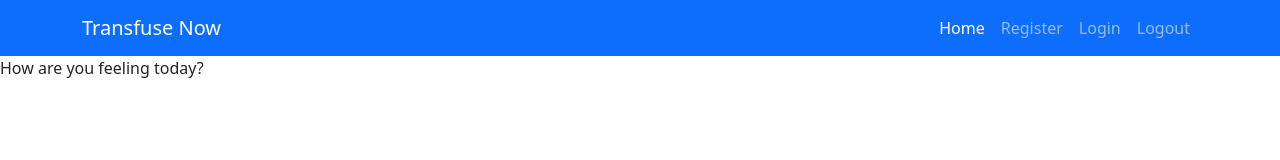
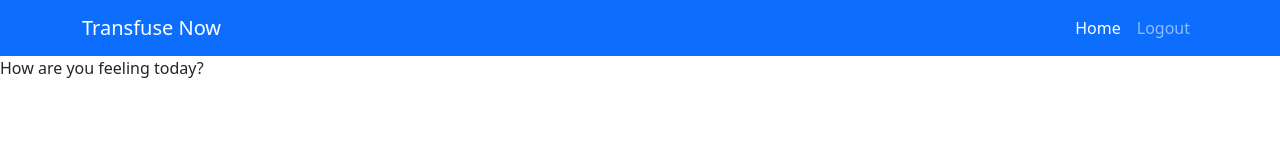
Before and after one commit to aditya6700/Blood-Bank-System, a React (Create React App) app in the folder client/: page / in a window 1280 px wide. Shown: the top 160 px of the page. Built offline with nearby package versions, Linux system fonts and the light colour scheme.

Commit message:
navigation bar updated using usecontext and state

```diff
--- a/client/src/components/NavigationBar.jsx
+++ b/client/src/components/NavigationBar.jsx
@@ -1,8 +1,29 @@
-import React from 'react';
+import React, { useContext } from 'react';
 import { NavLink } from 'react-router-dom';
 import {Container, Nav, Navbar} from 'react-bootstrap';
+import { userContext } from '../App';
 
 export default function NavigationBar() {
+
+  const { state } = useContext(userContext);
+
+  const LoginLogout = () => {
+    if (state) {
+      return (
+        <>
+          <NavLink className="nav-link" to="/logout">Logout</NavLink>
+        </>
+      )
+    }
+    else {
+      return (
+        <>
+          <NavLink className="nav-link" to="/register">Register</NavLink>
+          <NavLink className="nav-link" to="/login">Login</NavLink>
+        </>
+      )
+    }
+  }
 
   return (
     <>
@@ -13,9 +34,7 @@ export default function NavigationBar() {
         <Navbar.Collapse id="responsive-navbar-nav">
           <Nav className="ms-auto">
             <NavLink className="nav-link" aria-current="page" to="/">Home</NavLink>
-            <NavLink className="nav-link" to="/register">Register</NavLink>
-            <NavLink className="nav-link" to="/login">Login</NavLink>
-            <NavLink className="nav-link" to="/logout">Logout</NavLink>
+            <LoginLogout />
           </Nav>
         </Navbar.Collapse>
       </Container>
```
